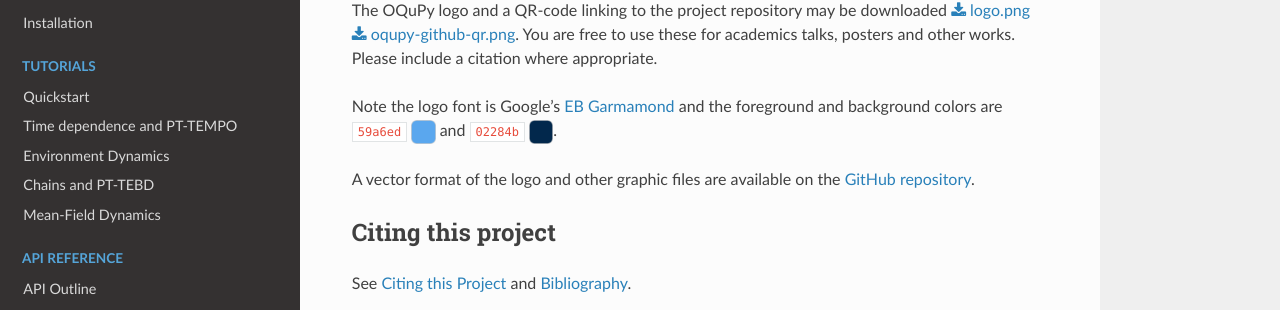
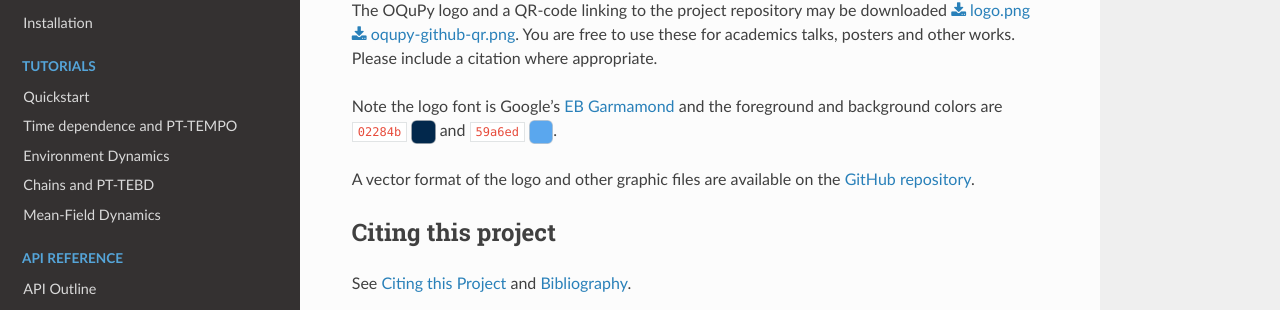
Before and after one commit to tempoCollaboration/OQuPy, a Sphinx documentation site: the page built from docs/pages/sharing.rst, in a window 1280 px wide. Shown: the part 217-527 px from the top of the page. Built offline with Sphinx 7.4.7 and the Read the Docs theme 2.0.0, drawn with Linux system fonts in a browser that asks for light colours.

Commit message:
Minor fix in sharing.rst

```diff
--- a/docs/pages/sharing.rst
+++ b/docs/pages/sharing.rst
@@ -20,7 +20,7 @@ You are free to use these for academics talks, posters and other works.
 Please include a citation where appropriate.
 
 Note the logo font is Google's `EB Garmamond <https://fonts.google.com/specimen/EB+Garamond>`_
-and the foreground and background colors are ``59a6ed`` |colour1| and ``02284b`` |colour2|.
+and the foreground and background colors are  ``02284b`` |colour2| and ``59a6ed`` |colour1|.
 
 A vector format of the logo and other graphic files are available on the `GitHub repository <https://github.com/tempoCollaboration/OQuPy/tree/main/docs/graphics>`_.
 
```
